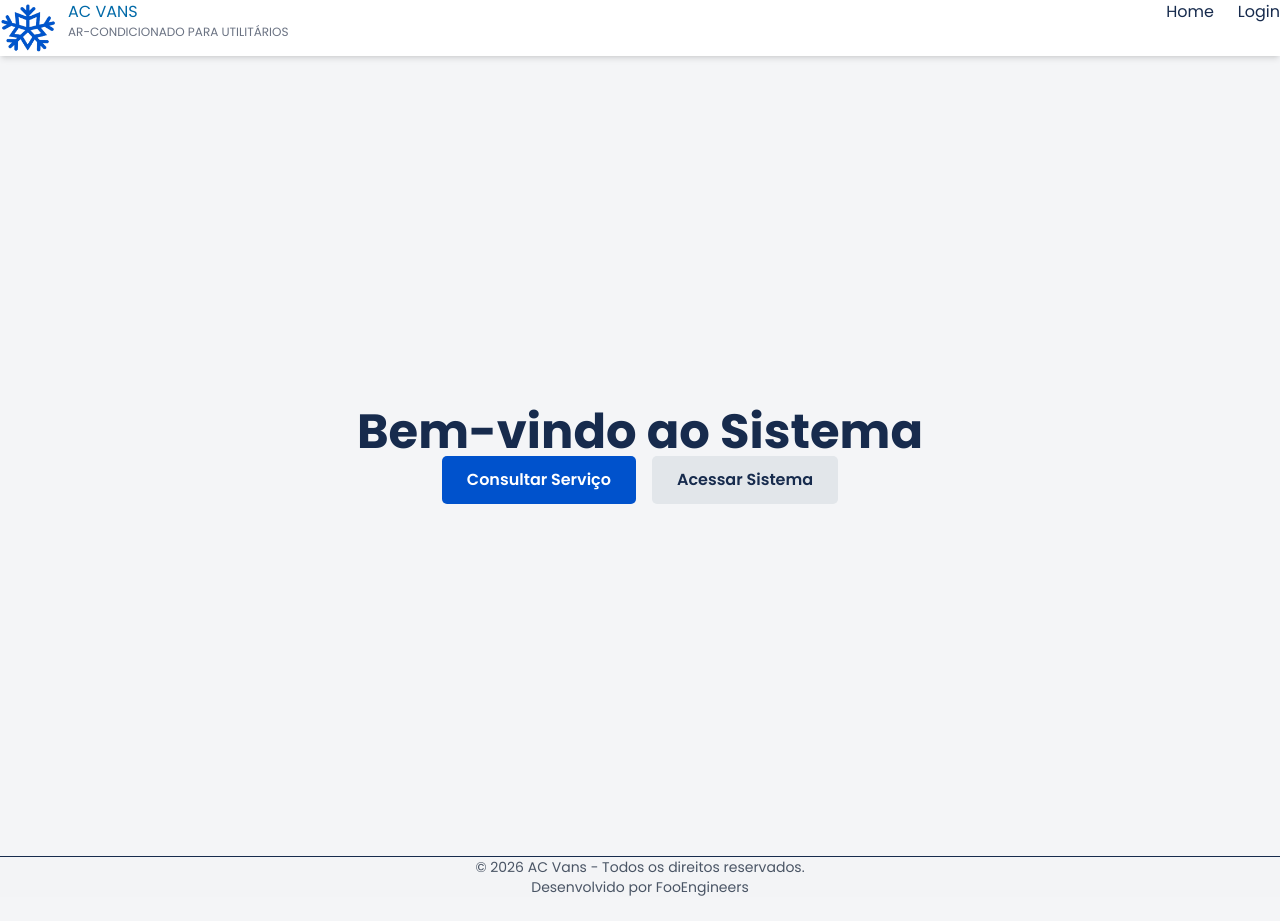
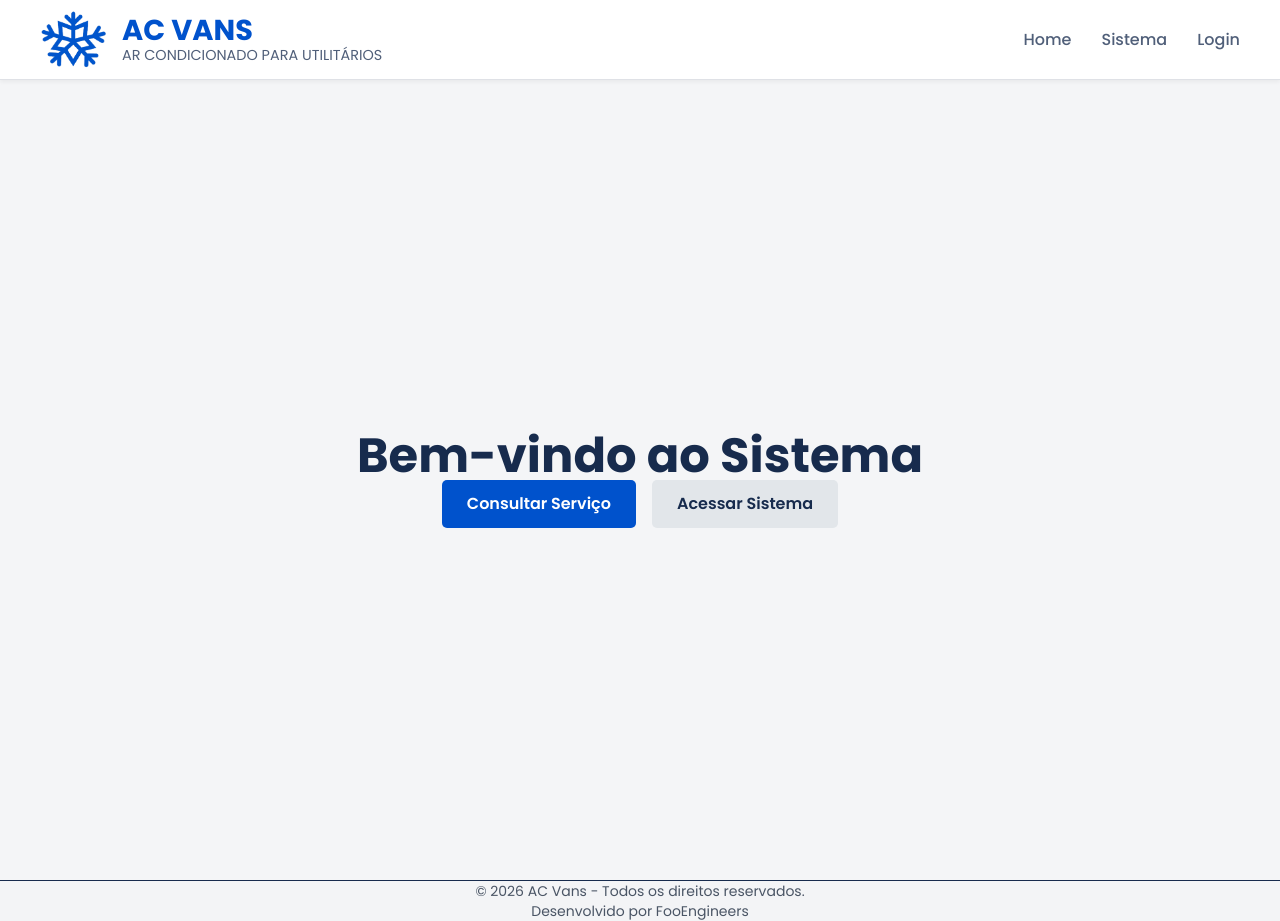
Before and after one commit to pedro-correa2005/Projeto-ACVans-V4, a React (Vite) app in the folder Frontend/acvans-front/: page / in a window 1280 px wide. Before the commit the page ends 897 px from the top, so only its background shows below. Built offline with nearby package versions, Linux system fonts and the light colour scheme.

Commit message:
Update Header.jsx

```diff
--- a/Frontend/acvans-front/src/components/Header.jsx
+++ b/Frontend/acvans-front/src/components/Header.jsx
@@ -2,38 +2,49 @@ import { Link } from "react-router-dom";
 
 function Header() {
   return (
-        <header className="bg-white shadow-md">
-            <div className="max-w-7x1! mx-auto px-6 py-4 flex itmes-center justify-between">
-                {/* Logo */}
-                <Link to="/" className="flex itmes-center gap-3">
-                    <img src="/logo_floco_de_neve.png" alt="Logo AC Vans" className="w-14 h-14 object-contain"/>
-                    <div className="flex flex-col">
-                        <span className="text-2x1 front-bold text-sky-700">
+    <header className="navbar">
+
+      <div className="navbar-logo">
+
+        <Link to="/">
+          <img
+            src="/logo_floco_de_neve.png"
+            alt="Logo AC Vans"
+          />
+
+          <div className="logo-text-wrapper">
             AC VANS
-                        </span>
 
-                        <span className="text-xs text-gray-500">
-                            AR-CONDICIONADO PARA UTILITÁRIOS
+            <span>
+              AR CONDICIONADO PARA UTILITÁRIOS
             </span>
           </div>
         </Link>
 
-                {/* Menu */}
-                <nav>
-                    <ul className="flex itmes-center gap-6">
+      </div>
+
+      <ul className="navbar-links">
+
         <li>
-                            <Link to="/" className="hover:text-sky-600 transition">
+          <Link to="/">
             Home
           </Link>
         </li>
+
         <li>
-                            <Link to="/login" className="hover:text-sky-600 transition">
+          <Link to="/cadastros">
+            Sistema
+          </Link>
+        </li>
+
+        <li>
+          <Link to="/login">
             Login
           </Link>
         </li>
+
       </ul>
-                </nav>
-            </div>
+
     </header>
   );
 }
```
Lines whose indentation alone changed are shown as unchanged.
